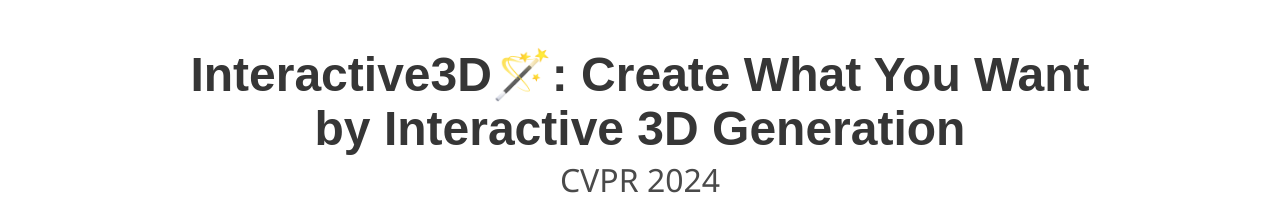
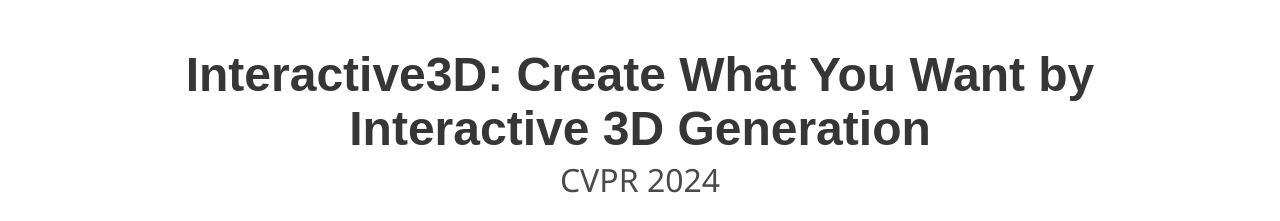
Before and after one commit to interactive-3d/interactive-3d.github.io, a plain HTML site: page index.html in a window 1280 px wide. Shown: the top 221 px of the page. Drawn offline with nearby package versions, Linux system fonts and the light colour scheme; some icons are missing; a web font is replaced by a local one.

Commit message:
Update index.html

```diff
--- a/index.html
+++ b/index.html
@@ -46,7 +46,7 @@
     <div class="container is-max-desktop">
       <div class="columns is-centered">
         <div class="column has-text-centered">
-          <h1 class="title is-1 publication-title">Interactive3D🪄: Create What You Want by Interactive 3D Generation</h1>
+          <h1 class="title is-1 publication-title">Interactive3D: Create What You Want by Interactive 3D Generation</h1>
           <h2 class="subtitle is-3 publication-subtitle">CVPR 2024</h2>
           <div class="is-size-5 publication-authors">
             <span class="author-block">
```
